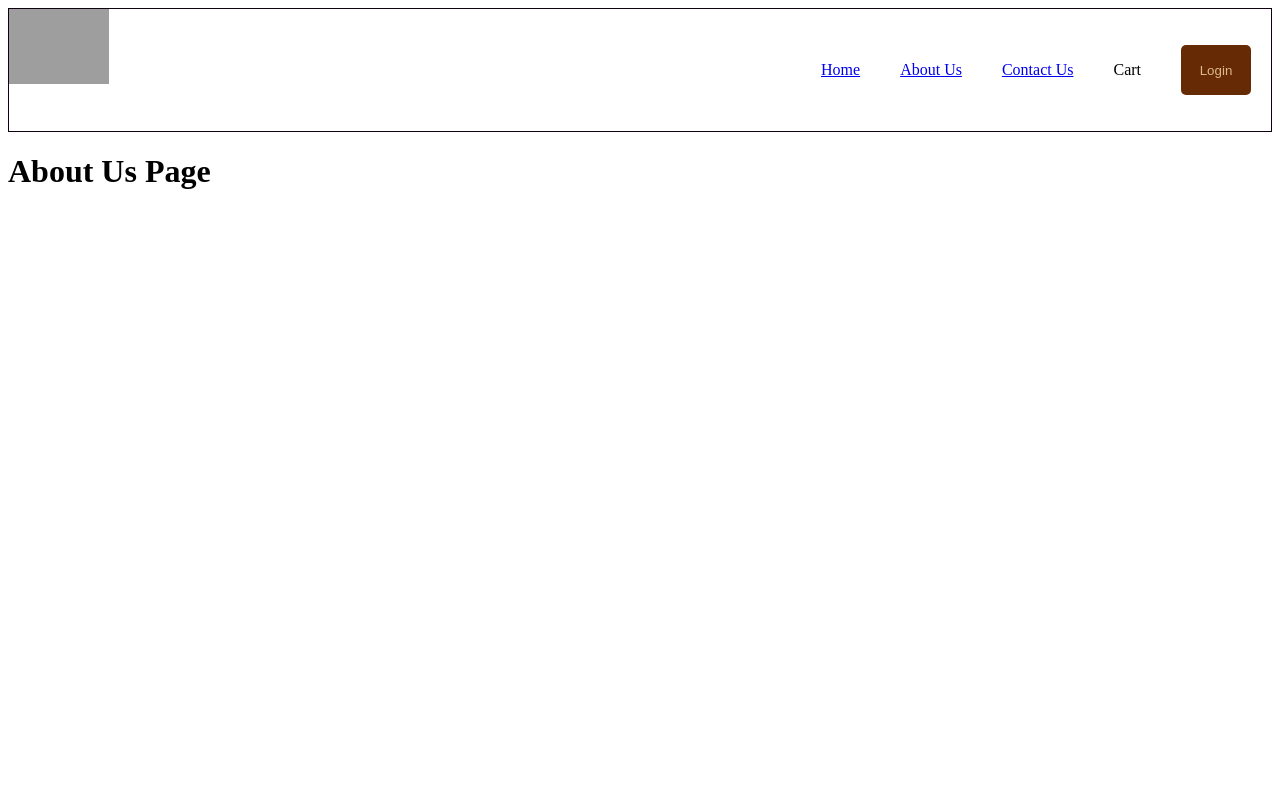
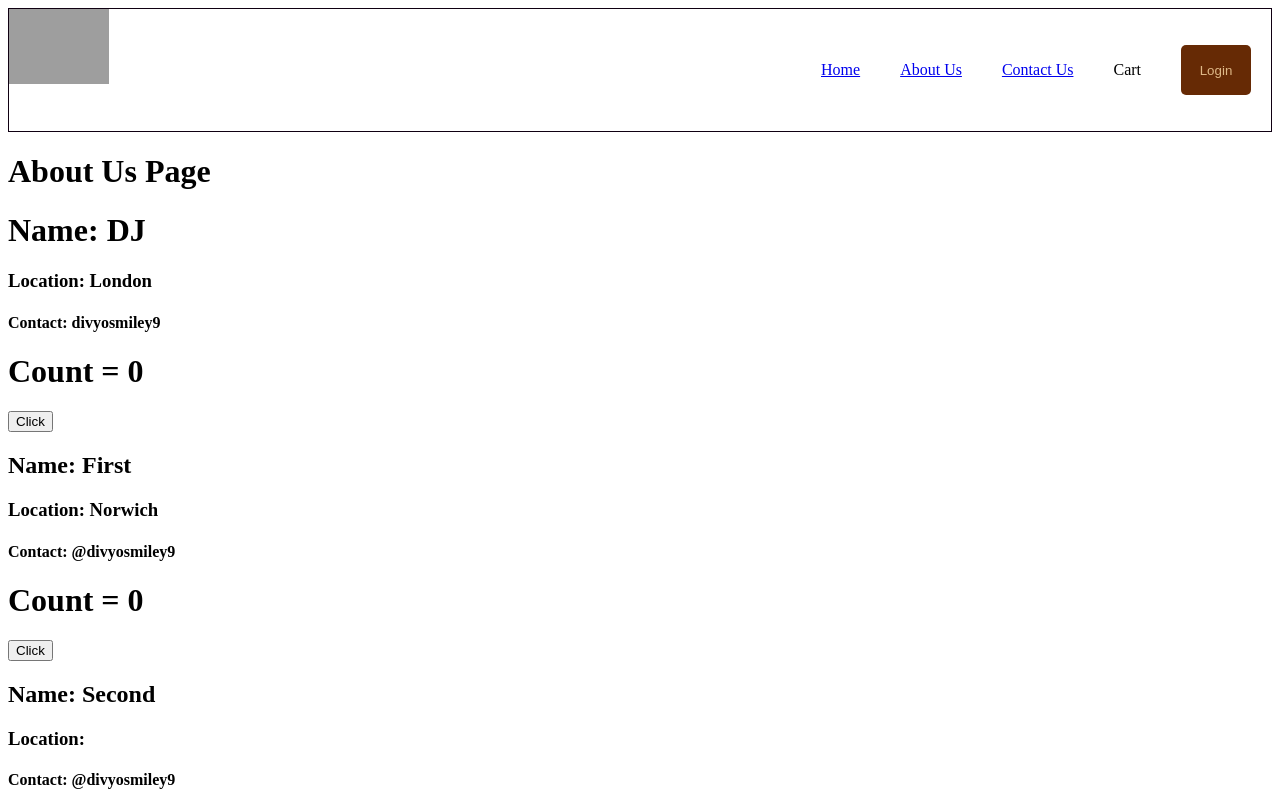
Before and after one commit to divyodatasci/namaste-react, a React (Vite) app: page /about-us in a window 1280 px wide. Built offline with nearby package versions, Linux system fonts and the light colour scheme; grey boxes are pictures that could not be loaded.

Commit message:
ep 8 Class based Components

```diff
--- a/src/components/About.js
+++ b/src/components/About.js
@@ -1,7 +1,28 @@
-const About = () => {
-    return (<div className="about-us">
-        <h1>About Us Page</h1>
-    </div>)
+import User from "./User";
+import UserClass from "./UserClass";
+import { Component } from 'react';
+
+class About extends Component {
+    constructor(props){
+        super(props);
+        console.log('Parent Constructor');
+    }
+
+    componentDidMount(){
+        console.log('Parent Component did mount');
+    }
+
+    render(){
+        console.log('Parent Render');
+        return (
+        <div className="about-us">
+            <h1>About Us Page</h1>
+            <User name= 'DJ' location= 'London' />
+            <UserClass name= 'First' location ='Norwich'/>
+            <UserClass name='Second' />
+        </div>);
+    }
 }
 
+
 export default About;
--- /dev/null
+++ b/src/components/User.js
@@ -0,0 +1,11 @@
+const User = (props) => {
+    return(
+        <div className="user-card">
+            <h1>Name: {props.name} </h1>
+            <h3>Location: {props.location}</h3>
+            <h4>Contact: divyosmiley9</h4>
+        </div>
+    )
+}
+
+export default User;
--- /dev/null
+++ b/src/components/UserClass.js
@@ -0,0 +1,36 @@
+import React from "react";
+
+class UserClass extends React.Component {
+    constructor(props) {
+        super(props);
+
+        this.state = {
+            count: 0,
+            count2: 1,
+        }
+        console.log(`${this.props.name}Child Constructor`);
+    }
+    componentDidMount() {
+        console.log(`${this.props.name}Child Component Did Mount`);
+    }
+
+    render() {
+        console.log(`${this.props.name}Child Render`);
+        const { name, location} = this.props;
+        const {count, count2} = this.state;
+
+        return (
+            <div className="user-card">
+                <h1> Count = {count} </h1>
+                <button onClick = {() => {
+                    this.setState({count: count+1,})
+                }}> Click </button>
+                <h2>Name: {name}</h2>
+                <h3> Location: {location} </h3>
+                <h4> Contact: @divyosmiley9</h4>
+            </div>
+        )
+    }
+}
+
+export default UserClass;
```
